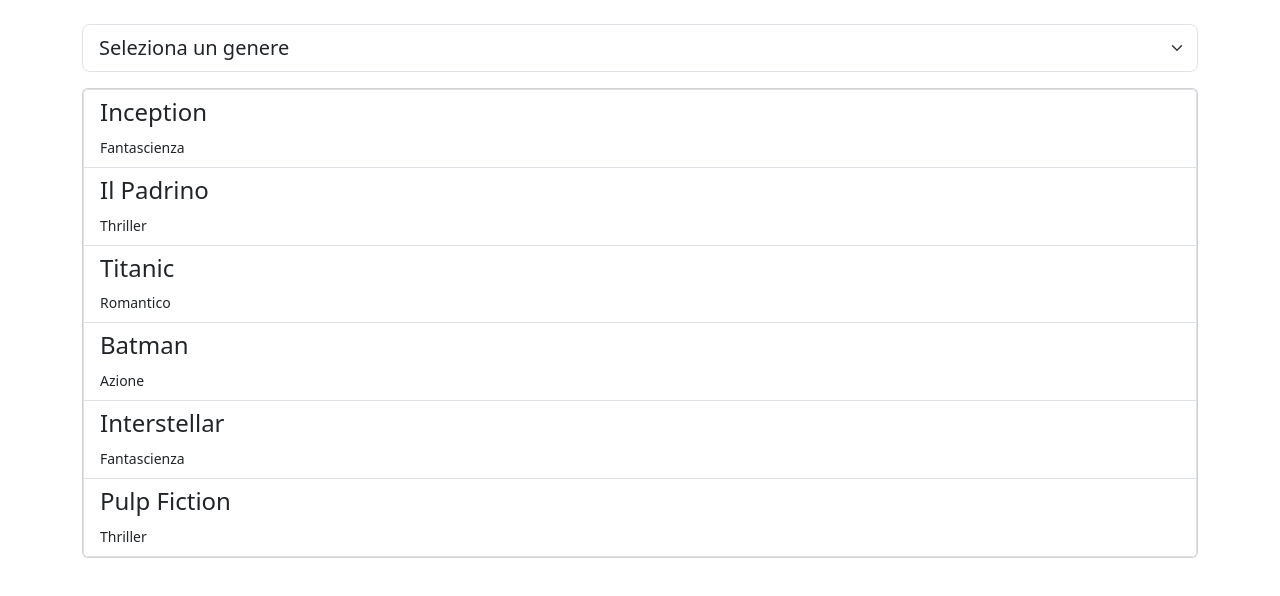
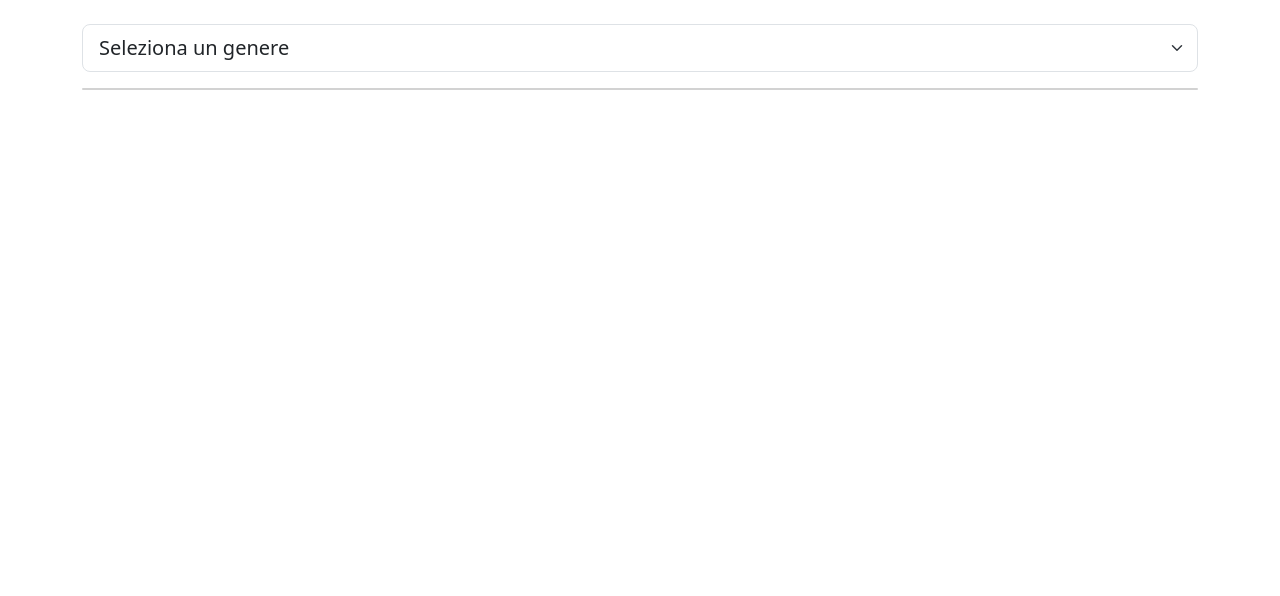
Before and after one commit to gabrielemarchesano/react-movie-filter, a React (Vite) app: page / in a window 1280 px wide. Shown: the top 596 px of the page. Built offline with nearby package versions, Linux system fonts and the light colour scheme.

Commit message:
add useEffect hook to filter the list by the genre

```diff
--- a/src/App.jsx
+++ b/src/App.jsx
@@ -1,4 +1,4 @@
-import { useState } from "react";
+import { useEffect, useState } from "react";
 
 function App() {
 
@@ -12,11 +12,19 @@ function App() {
   ];
 
   const [selectedGenre, setSelectedGenre] = useState("");
+  const [filteredMovies, setFilteredMovies] = useState(movies);
 
   function handleGenreChange(event){
     setSelectedGenre(event.target.value);
   }
-  console.log(selectedGenre)
+
+  useEffect(() => {
+    const filtered = movies.filter((movie) => movie.genre === selectedGenre);
+    setFilteredMovies(filtered);
+  }, [selectedGenre]);
+
+  /* console.log(selectedGenre) */
+
   return (
     <>
       <div className="container">
@@ -30,11 +38,11 @@ function App() {
               <option value="Azione">Azione</option>
             </select>
           </div>
-          <p>{selectedGenre}</p>
+          {/* <p>{selectedGenre}</p> */}
           <div className="card">
             <ul className="list-group">
               {
-                movies.map((movie, index) => (
+                filteredMovies.map((movie, index) => (
                   <li className="list-group-item" key={index}>
                     <h4>{movie.title}</h4>
                     <small>{movie.genre}</small>
```
